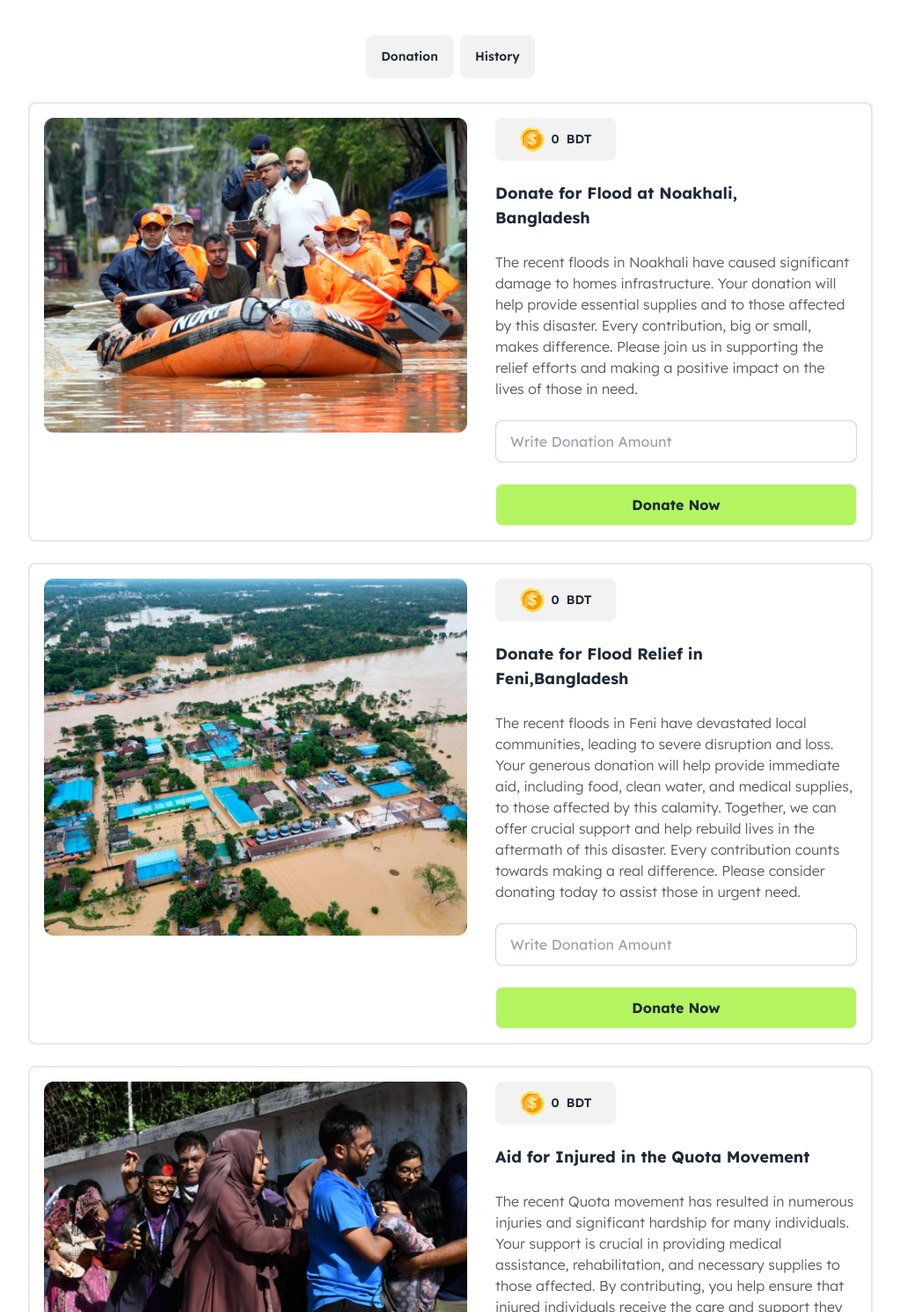
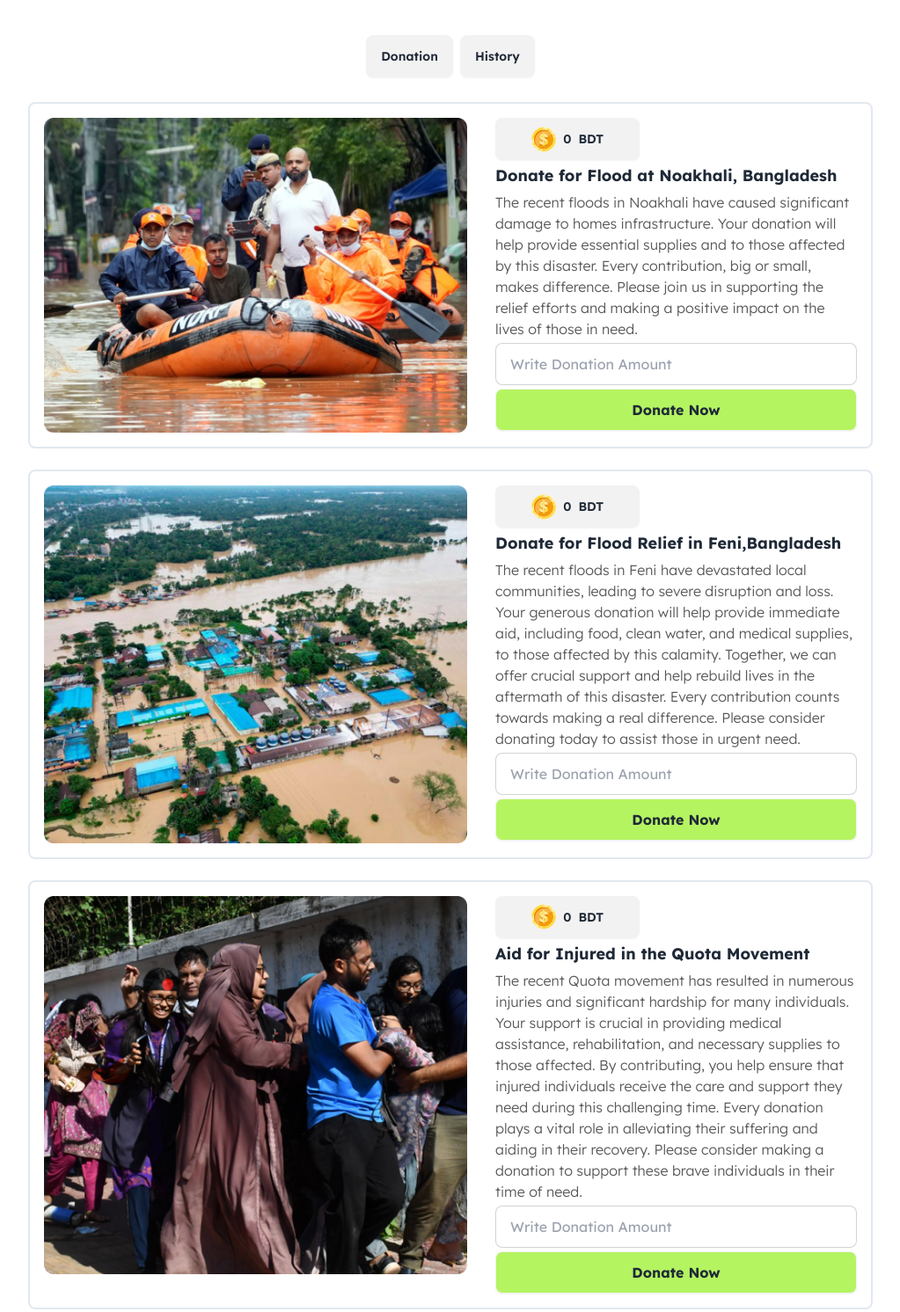
Before and after one commit to ahmedfoysal1/assignment-05, a plain HTML site: page index.html in a window 1280 px wide. Shown: the part 80-1572 px from the top of the page at 88% size, without its empty margins (128-1151 px from the left). Drawn offline with nearby package versions, Linux system fonts and the light colour scheme.

Commit message:
fixed respoinsive issue

```diff
--- a/index.html
+++ b/index.html
@@ -23,7 +23,6 @@
         }
     </script>
 </head>
-
 <body id="body" class="font-lexend">
     <header class="top-0 sticky">
         <nav class="flex justify-between items-center lg:h-20 mx-auto p-4 -mt-1 lg:gap-10  bg-nav-bg">
@@ -55,14 +54,14 @@
     <main>
         <section id="main-section">
             <!-- section-1  -->
-            <section class="lg:flex mx-auto rounded-lg container mt-6 w-3/4 border-2 border-slate-200">
+            <section class="lg:flex mx-auto rounded-lg mt-6 w-3/4 border-2 border-slate-200">
                 <div class="p-4">
                     <img src="images/noakhali.png" alt="">
                 </div>
-                <div class="flex flex-col p-4 gap-6 lg:w-1/2">
-                    <button class="btn lg:w-1/3 lg:mx-0 mx-auto"><span><img src="images/coin.png" alt=""></span><span
+                <div class="flex flex-col p-4 gap-1 lg:w-1/2">
+                    <button class="btn lg:w-2/5 lg:mx-0 mx-auto"><span><img src="images/coin.png" alt=""></span><span
                             id="donated-money">0</span>BDT</button>
-                    <p class="lg:text-lg font-bold lg:w-11/12 w-72 lg:text-left text-center">Donate for Flood at Noakhali,
+                    <p class="lg:text-lg font-bold lg:w-full w-72 lg:text-left text-center">Donate for Flood at Noakhali,
                         Bangladesh</p>
                     <p class="text-text-color font-light w-auto lg:text-left text-center"> The recent floods in Noakhali
                         have caused significant damage to
@@ -95,10 +94,10 @@
                 <div class="p-4">
                     <img src="images/feni.png" alt="">
                 </div>
-                <div class="flex flex-col p-4 gap-6 lg:w-1/2">
-                    <button class="btn lg:w-1/3 lg:mx-0 mx-auto"><span><img src="images/coin.png" alt=""></span><span
+                <div class="flex flex-col p-4 gap-1 lg:w-1/2">
+                    <button class="btn lg:w-2/5 lg:mx-0 mx-auto"><span><img src="images/coin.png" alt=""></span><span
                             id="donated-money2">0</span>BDT</button>
-                    <p class="lg:text-lg font-bold lg:w-11/12 w-72 lg:text-left text-center">Donate for Flood Relief in
+                    <p class="lg:text-lg font-bold lg:w-full w-72 lg:text-left text-center">Donate for Flood Relief in
                         Feni,Bangladesh</p>
                     <p class="text-text-color font-light w-auto lg:text-left text-center"> The recent floods in Feni
                         have
@@ -134,10 +133,10 @@
                 <div class="p-4">
                     <img src="images/quota-protest.png" alt="">
                 </div>
-                <div class="flex flex-col p-4 gap-6 lg:w-1/2">
-                    <button class="btn lg:w-1/3 lg:mx-0 mx-auto"><span><img src="images/coin.png" alt=""></span><span
+                <div class="flex flex-col p-4 gap-1 lg:w-1/2">
+                    <button class="btn lg:w-2/5 lg:mx-0 mx-auto"><span><img src="images/coin.png" alt=""></span><span
                             id="donated-money3">0</span>BDT</button>
-                    <p class="lg:text-lg font-bold lg:w-11/12 w-72 lg:text-left text-center">Aid for Injured in the Quota
+                    <p class="lg:text-lg font-bold lg:w-full w-72 lg:text-left text-center">Aid for Injured in the Quota
                         Movement</p>
                     <p class="text-text-color font-light w-auto lg:text-left text-center"> The recent Quota movement has
                         resulted in numerous injuries and significant hardship for many individuals. Your support is
@@ -162,7 +161,7 @@
         </section>
     </main>
 
-    <footer class="w-full h-24 bg-nav-bg mt-16"></footer>
+    <footer id="footer-id" class="w-full h-20 bg-nav-bg mt-16"></footer>
 
     </footer>
     <script src="js/utilities.js"></script>
--- a/js/features.js
+++ b/js/features.js
@@ -3,10 +3,12 @@ document.getElementById('donation-btn').addEventListener('click', function(){
     // document.getElementById('donation-btn').style.backgroundColor = 'rgb(180, 244, 97)';
     showColor('donation-btn');
     showBtn('main-section');
+    document.getElementById('footer-id').classList.remove('hidden');
 
 })
 
 document.getElementById('donation-history').addEventListener('click',function(){
-    showColor('donation-history')
-    showBtn('history-section')
+    showColor('donation-history');
+    showBtn('history-section');
+    document.getElementById('footer-id').classList.add('hidden');
 })
```
